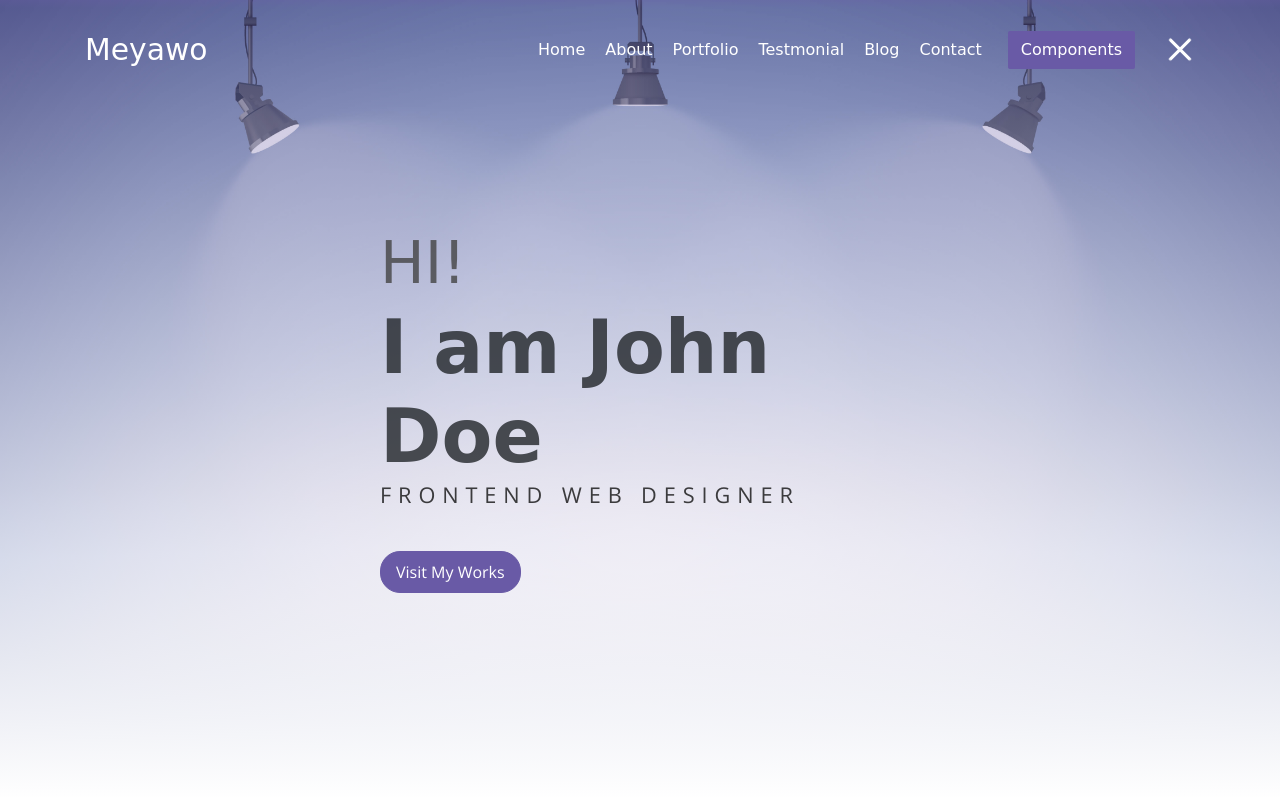
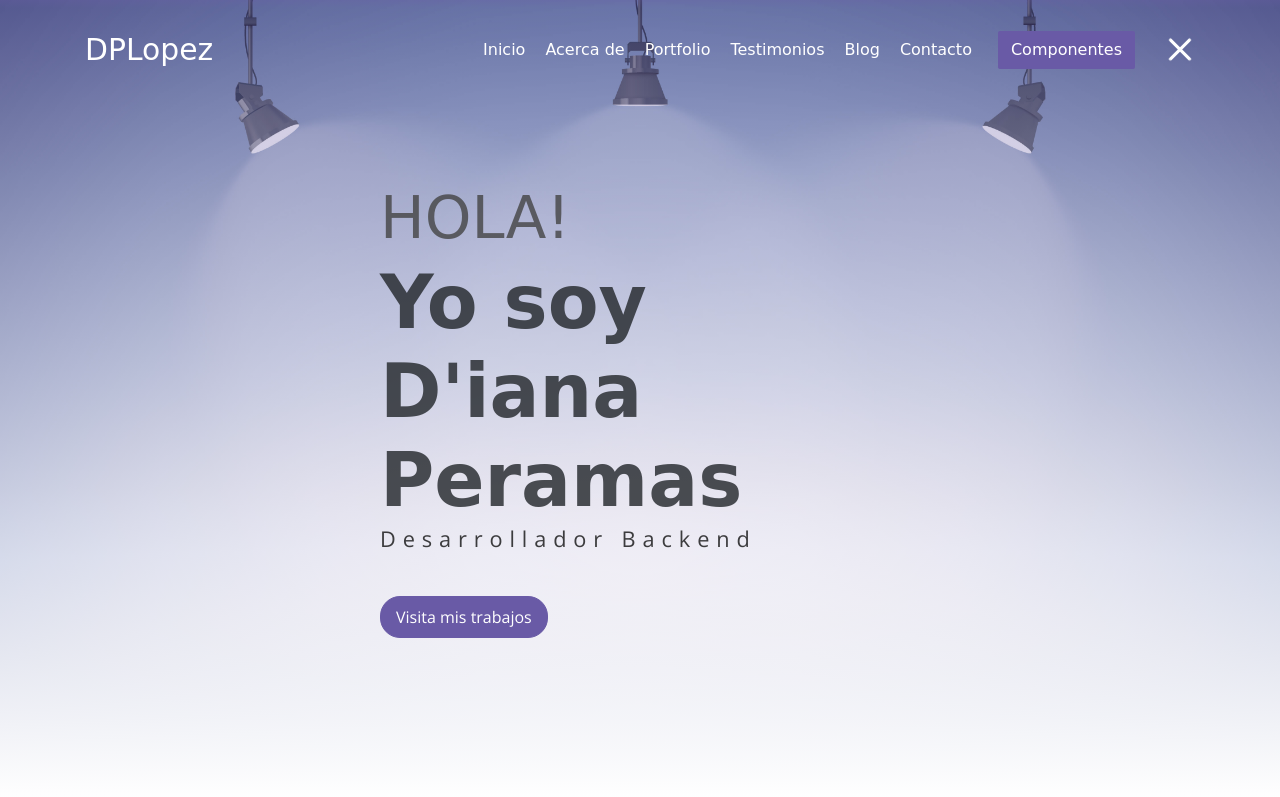
Before and after one commit to DianaPLopez8/DianaPLopez8.github.io, a plain HTML site: page index.html in a window 1280 px wide. Both pictures are taken after a click on the link 1180 px from the left and 50 px from the top of the page. Shown: the top 797 px of the page. Drawn offline with nearby package versions, Linux system fonts and the light colour scheme; a web font is replaced by a local one.

Commit message:
Cambios en los textos de la pagina web

```diff
--- a/index.html
+++ b/index.html
@@ -5,7 +5,7 @@
     <meta name="viewport" content="width=device-width, initial-scale=1, shrink-to-fit=no">
     <meta name="description" content="Start your development with Meyawo landing page.">
     <meta name="author" content="Devcrud">
-    <title>Meyawo Landing page | Free Bootstrap 4.3.x landing page</title>
+    <title>D'iana Peramas</title>
     <!-- font icons -->
     <link rel="stylesheet" href="assets/vendors/themify-icons/css/themify-icons.css">
     <!-- Bootstrap + Meyawo main styles -->
@@ -16,28 +16,28 @@
     <!-- Page Navbar -->
     <nav class="custom-navbar" data-spy="affix" data-offset-top="20">
         <div class="container">
-            <a class="logo" href="#">Meyawo</a>
+            <a class="logo" href="#">DPLopez</a>
             <ul class="nav">
                 <li class="item">
-                    <a class="link" href="#home">Home</a>
+                    <a class="link" href="#home">Inicio</a>
                 </li>
                 <li class="item">
-                    <a class="link" href="#about">About</a>
+                    <a class="link" href="#about">Acerca de</a>
                 </li>
                 <li class="item">
                     <a class="link" href="#portfolio">Portfolio</a>
                 </li>
                 <li class="item">
-                    <a class="link" href="#testmonial">Testmonial</a>
+                    <a class="link" href="#testmonial">Testimonios</a>
                 </li>
                 <li class="item">
                     <a class="link" href="#blog">Blog</a>
                 </li>
                 <li class="item">
-                    <a class="link" href="#contact">Contact</a>
+                    <a class="link" href="#contact">Contacto</a>
                 </li>
                 <li class="item ml-md-3">
-                    <a href="components.html" class="btn btn-primary">Components</a>
+                    <a href="components.html" class="btn btn-primary">Componentes</a>
                 </li>
             </ul>
             <a href="javascript:void(0)" id="nav-toggle" class="hamburger hamburger--elastic">
@@ -53,12 +53,12 @@
         <div class="overlay"></div>
         <div class="header-content container">
             <h1 class="header-title">
-                <span class="up">HI!</span>
-                <span class="down">I am John Doe</span>
+                <span class="up">HOLA!</span>
+                <span class="down">Yo soy D'iana Peramas</span>
             </h1>
-            <p class="header-subtitle">FRONTEND WEB DESIGNER</p>
+            <p class="header-subtitle">Desarrollador Backend</p>
 
-            <button class="btn btn-primary">Visit My Works</button>
+            <button class="btn btn-primary">Visita mis trabajos</button>
         </div>
     </header><!-- end of page header -->
 
```
